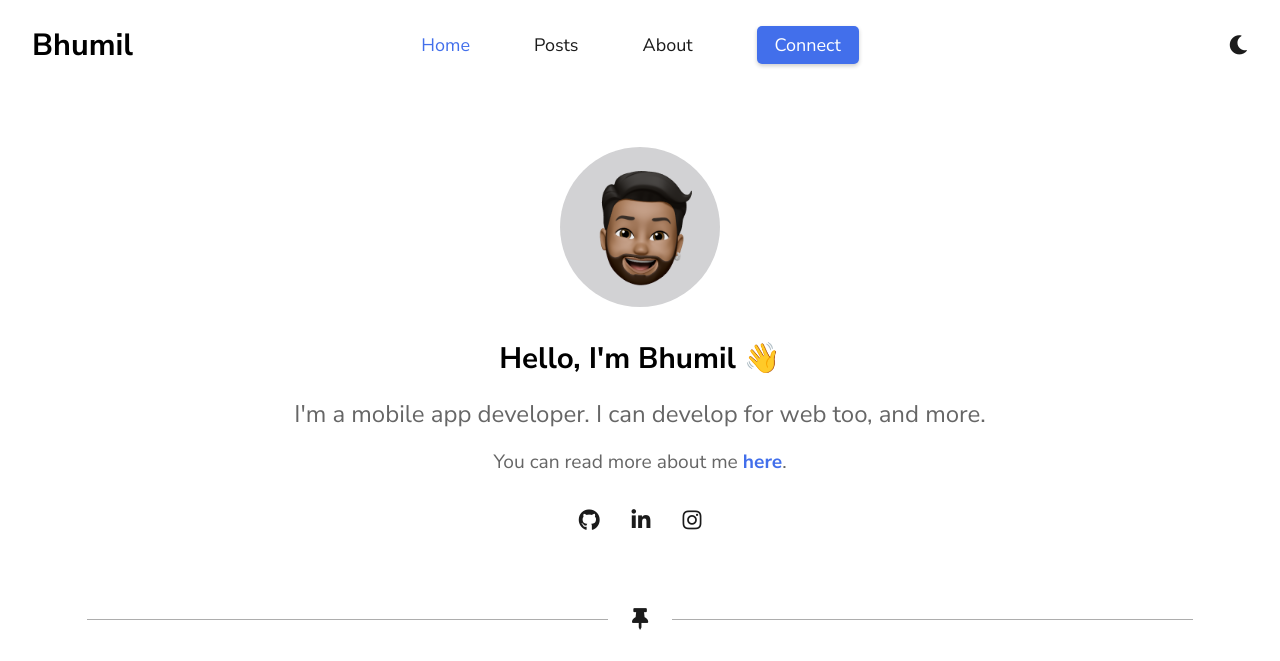
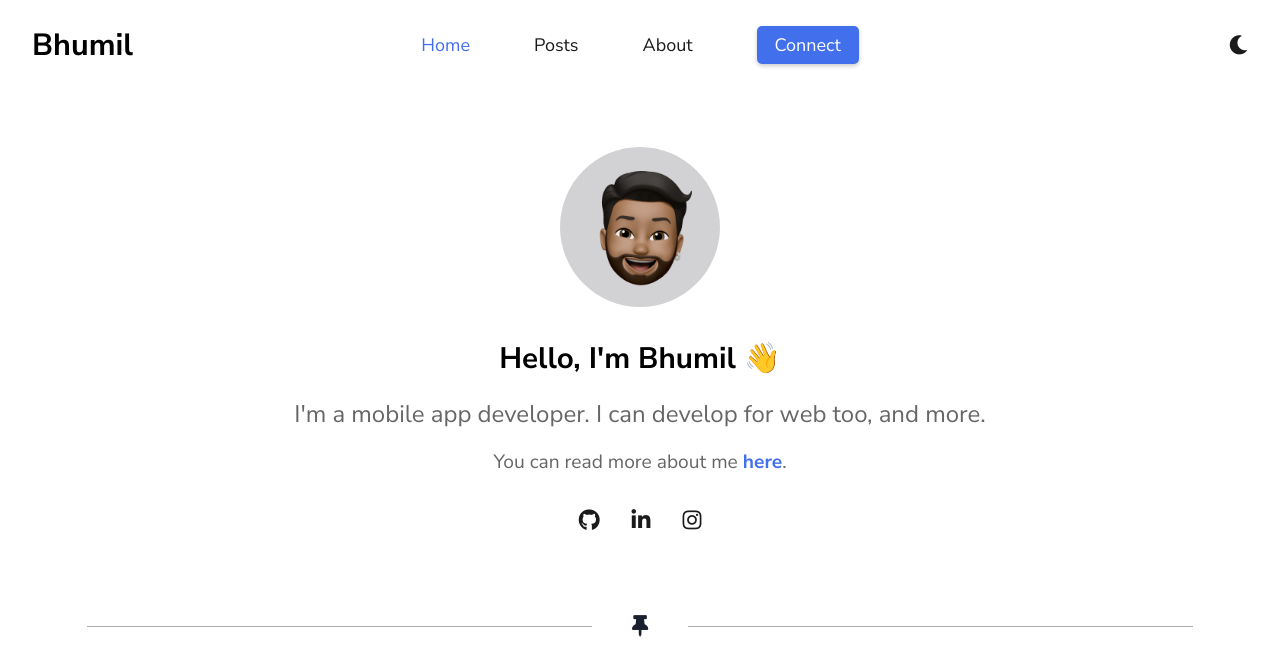
Before and after one commit to thebhumilsoni/thebhumilsoni.github.io, a Jekyll site: the page built from index.html, in a window 1280 px wide. Shown: the top 661 px of the page. Built offline with Jekyll 4.4.1, drawn with Linux system fonts in a browser that asks for light colours; grey boxes are pictures that could not be loaded.

Commit message:
Add reuable section-title component

```diff
--- /dev/null
+++ b/_includes/section-header.html
@@ -0,0 +1,7 @@
+<div class="section-header">
+    <div class="divider"></div>
+    <div class="section-header-content">
+        {{ include.content }}
+    </div>
+    <div class="divider"></div>
+</div>
--- a/_layouts/base.html
+++ b/_layouts/base.html
@@ -16,15 +16,13 @@
       {{ content }}
     </div>
   </main>
+  <footer>
+    {% include contact.html %}
+  </footer>
   <script src="{{ '/assets/js/main.js' | relative_url }}"></script>
   <script src="https://cdn.jsdelivr.net/npm/aos@2.3.1/dist/aos.js"></script>
   <script src="{{ '/assets/js/aos-init.js' | relative_url }}"></script>
   <script src="https://cdn.jsdelivr.net/particles.js/2.0.0/particles.min.js"></script>
   <script src="{{ '/assets/js/dynamic-background.js' | relative_url }}"></script>
 </body>
-<br>
-<br>
-<footer>
-  {% include contact.html %}
-</footer>
 </html>
--- a/_sass/2-design-system/_color-scheme.scss
+++ b/_sass/2-design-system/_color-scheme.scss
@@ -17,7 +17,9 @@
     --button-hover-background-color: #f4f5f6;
     --button-text-color: white;
     --button-hover-text-color: var(--text-color);
+    --section-header-color: #1b202e;
 
+    // post card colors
     --post-card-background-color: var(--background-color);
     --post-card-shadow-color: rgba(0, 0, 0, 0.2);
     --post-meta-color: var(--text-secondary-color);
@@ -75,8 +77,9 @@
     --button-hover-background-color: #18181c;
     --button-text-color: white;
     --button-hover-text-color: var(--text-color);
+    --section-header-color: #d2d2d2;
 
-    // post colors
+    // post card colors
     --post-card-background-color: var(--background-color);
     --post-card-shadow-color: rgba(0, 0, 0, 0.5);
     --post-meta-color: var(--text-secondary-color);
--- /dev/null
+++ b/_sass/3-components/_misc.scss
@@ -0,0 +1,19 @@
+.section-header {
+    display: flex;
+    align-items: center;
+    gap: 1.5rem;
+    position: relative;
+    width: 100%;
+}
+
+.section-header-content {
+    white-space: nowrap;
+    padding: 0 1rem;
+    font-size: 1.3rem;
+    font-weight: bold;
+    color: var(--section-header-color);
+
+    @include for-medium-up {
+        font-size: 1.4rem;
+    }
+}
--- a/_sass/4-layouts/_home.scss
+++ b/_sass/4-layouts/_home.scss
@@ -135,14 +135,6 @@
     }
 }
 
-.section-title {
-    display: flex;
-    align-items: center;
-    gap: 1.5rem;
-    position: relative;
-    width: 100%;
-}
-
 .pinned-icon {
     font-size: 1.35rem;
 }
--- a/assets/css/styles.scss
+++ b/assets/css/styles.scss
@@ -11,6 +11,7 @@
 @import '3-components/contact';
 @import '3-components/socials';
 @import '3-components/pagination';
+@import '3-components/misc';
 @import '4-layouts/post';
 @import '4-layouts/post-card';
 @import '4-layouts/home';
--- a/index.html
+++ b/index.html
@@ -24,11 +24,7 @@
     {% for post in site.posts %}
         {% if post.pinned %}
         <div class="pinned-post-section">
-            <div class="section-title">
-                <div class="divider"></div>
-                <i class="fas fa-thumbtack pinned-icon"></i>
-                <div class="divider"></div>
-            </div>
+            {% include section-header.html content='<i class="fas fa-thumbtack pinned-icon"></i>' %}
             {% include post-card.html post=post class='post-card pinned-post-card' %}
         </div>
         {% assign pinned_post_found = true %}
@@ -38,11 +34,7 @@
     <br>
     <br>
     <div class="latest-posts-section">
-        <div class="section-title">
-            <div class="divider"></div>
-            <h4>Latest Posts</h4>
-            <div class="divider"></div>
-        </div>
+        {% include section-header.html content="Latest Posts" %}
         <div class="latest-posts-grid">
             {% for post in site.posts limit:9 %}
                 {% include post-card.html post=post class='latest-post-card' %}
```
